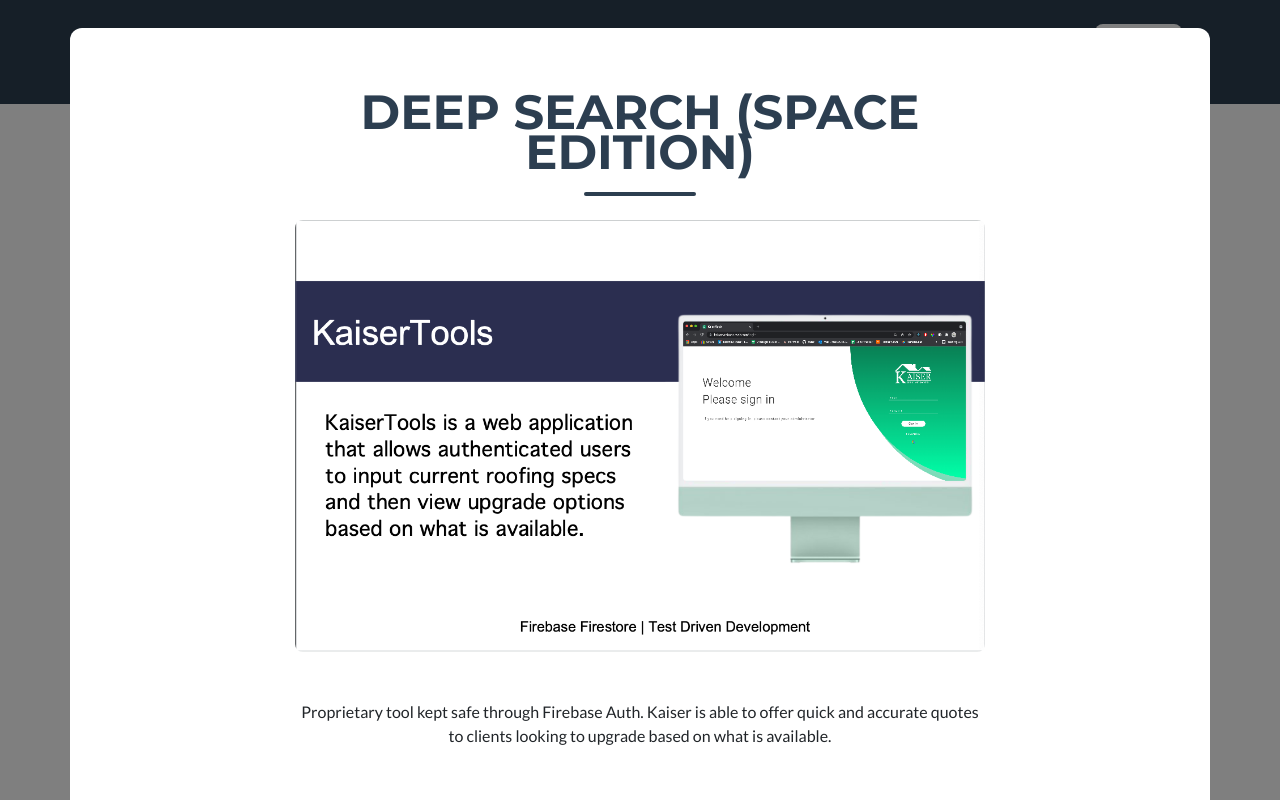
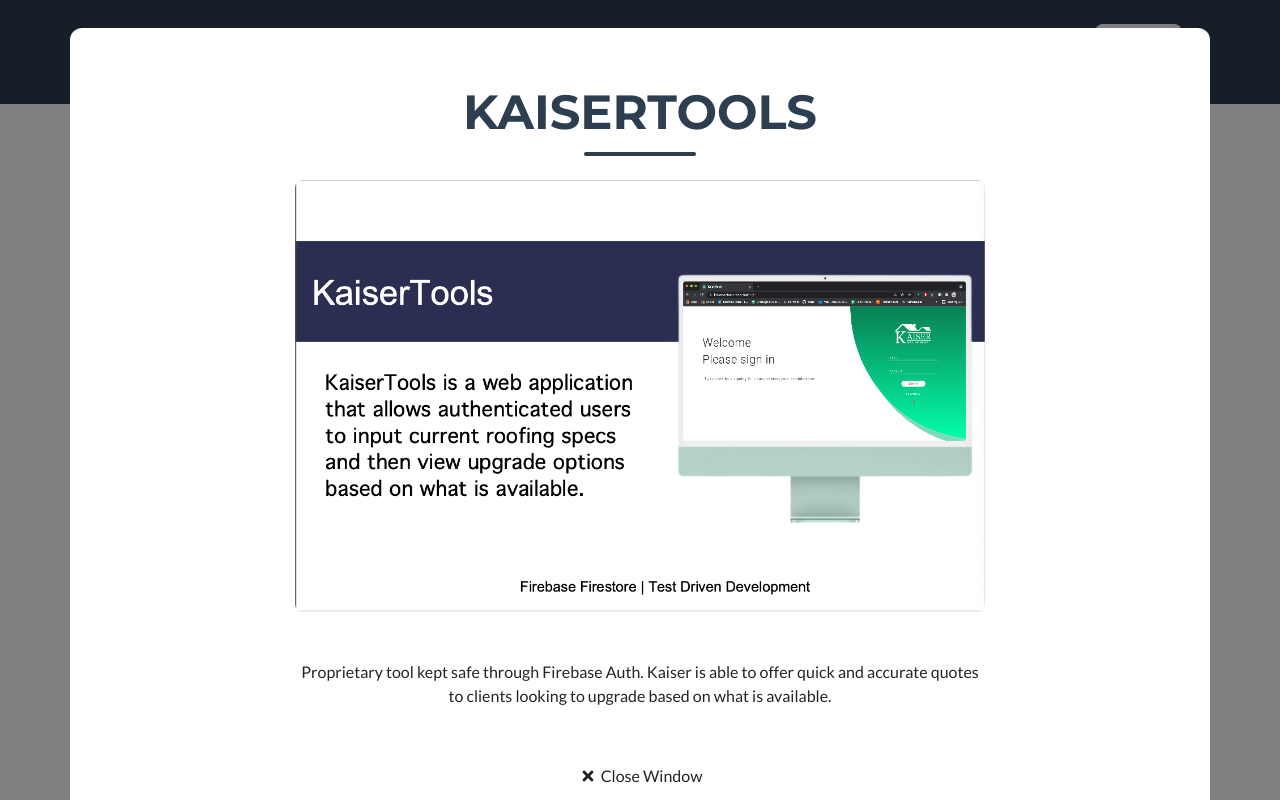
Before and after one commit to puleri/puleri.github.io, a website: page index.html in a window 1280 px wide. Both pictures are taken after a click on the element 355 px from the left and 1130 px from the top of the page. Shown: the part 730-1530 px from the top of the page. Drawn offline with nearby package versions, Linux system fonts and the light colour scheme; files that its build step writes are made by us from their sources.

Commit message:
Fixed header for kaiser modal

```diff
--- a/index.html
+++ b/index.html
@@ -587,7 +587,7 @@
                             <div class="row justify-content-center">
                                 <div class="col-lg-8">
                                     <!-- Portfolio Modal - Title-->
-                                    <h2 class="portfolio-modal-title text-secondary text-uppercase mb-0" id="portfolioModal8Label">Deep Search (Space edition)</h2>
+                                    <h2 class="portfolio-modal-title text-secondary text-uppercase mb-0" id="portfolioModal8Label">KaiserTools</h2>
                                     <!-- Icon Divider-->
                                     <div class="divider-custom">
                                         <div class="divider-custom-line"></div>
```
